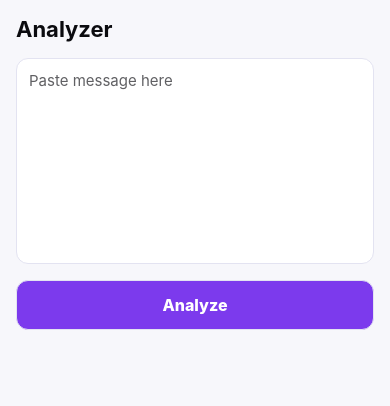
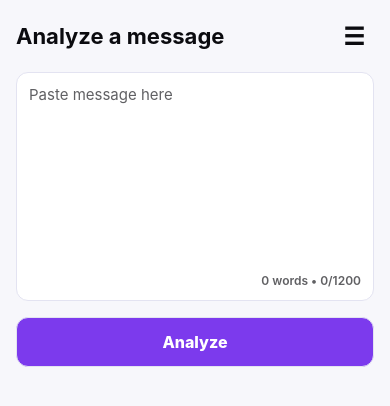
Before and after one commit to ahmadhalawanii/Aman, a React Native app in the folder mobile/: screen / in a window 390 px wide. Shown: the top 406 px of the page. Built offline with nearby package versions, Linux system fonts and the light colour scheme.

Commit message:
fixed final prototype UI/UX

```diff
--- a/mobile/src/components/MenuSheet.tsx
+++ b/mobile/src/components/AppMenuSheet.tsx
@@ -7,7 +7,7 @@ type Props = {
   onClose: () => void;
 };
 
-export default function MenuSheet({ visible, onClose }: Props) {
+export default function AppMenuSheet({ visible, onClose }: Props) {
   const { theme, toggleDark } = useTheme();
   const c = theme.colors;
 
--- a/mobile/src/screens/CaptureScreen.tsx
+++ b/mobile/src/screens/CaptureScreen.tsx
@@ -3,7 +3,8 @@ import React, { useState } from "react";
 import { View, Text, TextInput, Pressable, ActivityIndicator, StyleSheet } from "react-native";
 import { SafeAreaView } from "react-native-safe-area-context";
 import { useTheme } from "../theme/ThemeProvider";
-import { messageSchema } from "../validation/messageSchema";
+import { messageSchema, MAX_CHARS } from "../validation/messageSchema";
+import AppMenuSheet from "../components/AppMenuSheet";
 
 type Props = {
   loading: boolean;
@@ -12,13 +13,23 @@ type Props = {
   onClearError?: () => void;
 };
 
+const countWords = (s: string) => {
+  const t = s.trim();
+  if (!t) return 0;
+  return t.split(/\s+/).filter(Boolean).length;
+};
+
 export default function CaptureScreen({ loading, onSubmit, error, onClearError }: Props) {
   const { theme } = useTheme();
   const c = theme.colors;
   const [text, setText] = useState("");
   const [localError, setLocalError] = useState<string | null>(null);
+  const [menuOpen, setMenuOpen] = useState(false);
 
   const shownError = error ?? localError;
+
+  const charCount = text.length;
+  const wordCount = countWords(text);
 
   const onAnalyzePress = async () => {
     onClearError?.();
@@ -35,7 +46,17 @@ export default function CaptureScreen({ loading, onSubmit, error, onClearError }
 
   return (
     <SafeAreaView style={[styles.container, { backgroundColor: c.bg }]} edges={["top", "left", "right"]}>
-      <Text style={[styles.title, { color: c.text }]}>Analyzer</Text>
+      <View style={styles.headerRow}>
+        <Text style={[styles.title, { color: c.text }]}>Analyze a message</Text>
+
+        <Pressable
+          onPress={() => setMenuOpen(true)}
+          hitSlop={10}
+          style={({ pressed }) => [{ opacity: pressed ? 0.6 : 1 }, styles.menuBtn]}
+        >
+          <Text style={[styles.menuIcon, { color: c.text }]}>☰</Text>
+        </Pressable>
+      </View>
 
       <View style={[styles.inputCard, { backgroundColor: c.card, borderColor: c.border }]}>
         <TextInput
@@ -46,6 +67,9 @@ export default function CaptureScreen({ loading, onSubmit, error, onClearError }
           style={[styles.input, { color: c.text }]}
           multiline
         />
+        <Text style={[styles.counter, { color: c.muted }]}>
+          {wordCount} words • {charCount}/{MAX_CHARS}
+        </Text>
       </View>
 
       {!!shownError && <Text style={[styles.error, { color: c.danger }]}>{shownError}</Text>}
@@ -53,17 +77,36 @@ export default function CaptureScreen({ loading, onSubmit, error, onClearError }
       <Pressable
         onPress={onAnalyzePress}
         disabled={loading}
-        style={[styles.button, { backgroundColor: c.primary, borderColor: c.border }, loading && styles.buttonDisabled]}
+        style={({ pressed }) => [
+          styles.button,
+          { backgroundColor: c.primary, borderColor: c.border },
+          loading && styles.buttonDisabled,
+          pressed && !loading && styles.buttonPressed,
+        ]}
       >
         {loading ? <ActivityIndicator color="white" /> : <Text style={styles.buttonText}>Analyze</Text>}
       </Pressable>
+
+      <AppMenuSheet visible={menuOpen} onClose={() => setMenuOpen(false)} />
     </SafeAreaView>
   );
 }
 
 const styles = StyleSheet.create({
   container: { flex: 1, padding: 16 },
+  headerRow: {
+    flexDirection: "row",
+    justifyContent: "space-between",
+    alignItems: "center",
+  },
   title: { fontSize: 22, fontWeight: "700" },
+  menuBtn: {
+    width: 40,
+    height: 40,
+    alignItems: "center",
+    justifyContent: "center",
+  },
+  menuIcon: { fontSize: 24, fontWeight: "900" },
 
   inputCard: {
     marginTop: 16,
@@ -71,7 +114,13 @@ const styles = StyleSheet.create({
     borderRadius: 12,
     padding: 12,
   },
-  input: { minHeight: 180, fontSize: 15, lineHeight: 20 },
+  input: { minHeight: 180, fontSize: 15, lineHeight: 20, textAlignVertical: "top" },
+  counter: {
+    marginTop: 8,
+    fontSize: 12,
+    textAlign: "right",
+    fontWeight: "600",
+  },
 
   error: { marginTop: 10, fontSize: 13 },
 
@@ -83,5 +132,6 @@ const styles = StyleSheet.create({
     borderWidth: 1,
   },
   buttonDisabled: { opacity: 0.45 },
+  buttonPressed: { transform: [{ scale: 0.98 }], opacity: 0.9 },
   buttonText: { fontSize: 16, fontWeight: "800", color: "white" },
 });
--- a/mobile/src/screens/ResultsScreen.tsx
+++ b/mobile/src/screens/ResultsScreen.tsx
@@ -5,7 +5,7 @@ import * as Clipboard from "expo-clipboard";
 import * as Print from "expo-print";
 import * as Sharing from "expo-sharing";
 import * as Linking from "expo-linking";
-import MenuSheet from "../components/MenuSheet";
+import AppMenuSheet from "../components/AppMenuSheet";
 import RiskMeter from "../components/RiskMeter";
 import { useTheme } from "../theme/ThemeProvider";
 import type { ApiAnalyzeResponse as AnalysisResult } from "../lib/api";
@@ -21,6 +21,7 @@ export default function ResultsScreen({ inputText, result, onBack }: Props) {
   const { theme } = useTheme();
   const c = theme.colors;
   const [menuOpen, setMenuOpen] = useState(false);
+  const [copied, setCopied] = useState(false);
 
   const hasFlaggedUrl = (result.urls ?? []).some((u: any) => u.verdict === "flagged");
   const level = getRiskLevel(result.score ?? 0, hasFlaggedUrl);
@@ -31,6 +32,8 @@ export default function ResultsScreen({ inputText, result, onBack }: Props) {
       `Safety checklist (${level.toUpperCase()}):\n` +
       guidance.bullets.map((b) => `- ${b}`).join("\n");
     await Clipboard.setStringAsync(text);
+    setCopied(true);
+    setTimeout(() => setCopied(false), 1500);
   }
 
   function escapeHtml(s: string) {
@@ -55,10 +58,7 @@ export default function ResultsScreen({ inputText, result, onBack }: Props) {
   }
 
   async function onReport() {
-    // 1) Export evidence first (optional but recommended)
-    await onExportEvidence();
-
-    // 2) Open official reporting page (demo-friendly)
+    // Open official reporting page (demo-friendly)
     await Linking.openURL("https://tdra.gov.ae/en/Services/report-a-cyber-incident");
   }
 
@@ -67,7 +67,11 @@ export default function ResultsScreen({ inputText, result, onBack }: Props) {
       <View style={styles.header}>
         <Text style={[styles.headerTitle, { color: c.text }]}>Authenticity Result</Text>
 
-        <Pressable onPress={() => setMenuOpen(true)} hitSlop={10} style={styles.menuBtn}>
+        <Pressable
+          onPress={() => setMenuOpen(true)}
+          hitSlop={10}
+          style={({ pressed }) => [styles.menuBtn, { opacity: pressed ? 0.6 : 1 }]}
+        >
           <Text style={[styles.menuIcon, { color: c.text }]}>☰</Text>
         </Pressable>
       </View>
@@ -97,15 +101,38 @@ export default function ResultsScreen({ inputText, result, onBack }: Props) {
         </View>
 
         <View style={styles.actionsRow}>
-          <Pressable style={[styles.actionBtn, { borderColor: c.border }]} onPress={onCopyChecklist}>
-            <Text style={[styles.actionBtnText, { color: c.text }]}>Copy safe checklist</Text>
+          <Pressable
+            style={({ pressed }) => [
+              styles.actionBtn,
+              { borderColor: c.border },
+              pressed && styles.actionBtnPressed,
+            ]}
+            onPress={onCopyChecklist}
+          >
+            <Text style={[styles.actionBtnText, { color: c.text }]}>
+              {copied ? "Copied ✓" : "Copy safe checklist"}
+            </Text>
           </Pressable>
 
-          <Pressable style={[styles.actionBtn, { borderColor: c.border }]} onPress={onExportEvidence}>
+          <Pressable
+            style={({ pressed }) => [
+              styles.actionBtn,
+              { borderColor: c.border },
+              pressed && styles.actionBtnPressed,
+            ]}
+            onPress={onExportEvidence}
+          >
             <Text style={[styles.actionBtnText, { color: c.text }]}>Export evidence</Text>
           </Pressable>
 
-          <Pressable style={[styles.actionBtnPrimary, { backgroundColor: c.primary }]} onPress={onReport}>
+          <Pressable
+            style={({ pressed }) => [
+              styles.actionBtnPrimary,
+              { backgroundColor: c.primary },
+              pressed && styles.actionBtnPressed,
+            ]}
+            onPress={onReport}
+          >
             <Text style={[styles.actionBtnText, { color: "white" }]}>Report</Text>
           </Pressable>
         </View>
@@ -132,7 +159,7 @@ export default function ResultsScreen({ inputText, result, onBack }: Props) {
         </Pressable>
       </ScrollView>
 
-      <MenuSheet visible={menuOpen} onClose={() => setMenuOpen(false)} />
+      <AppMenuSheet visible={menuOpen} onClose={() => setMenuOpen(false)} />
     </SafeAreaView>
   );
 }
@@ -217,4 +244,8 @@ const styles = StyleSheet.create({
     justifyContent: "center",
   },
   actionBtnText: { fontSize: 12, fontWeight: "700" },
+  actionBtnPressed: {
+    transform: [{ scale: 0.98 }],
+    opacity: 0.85,
+  },
 });
```
